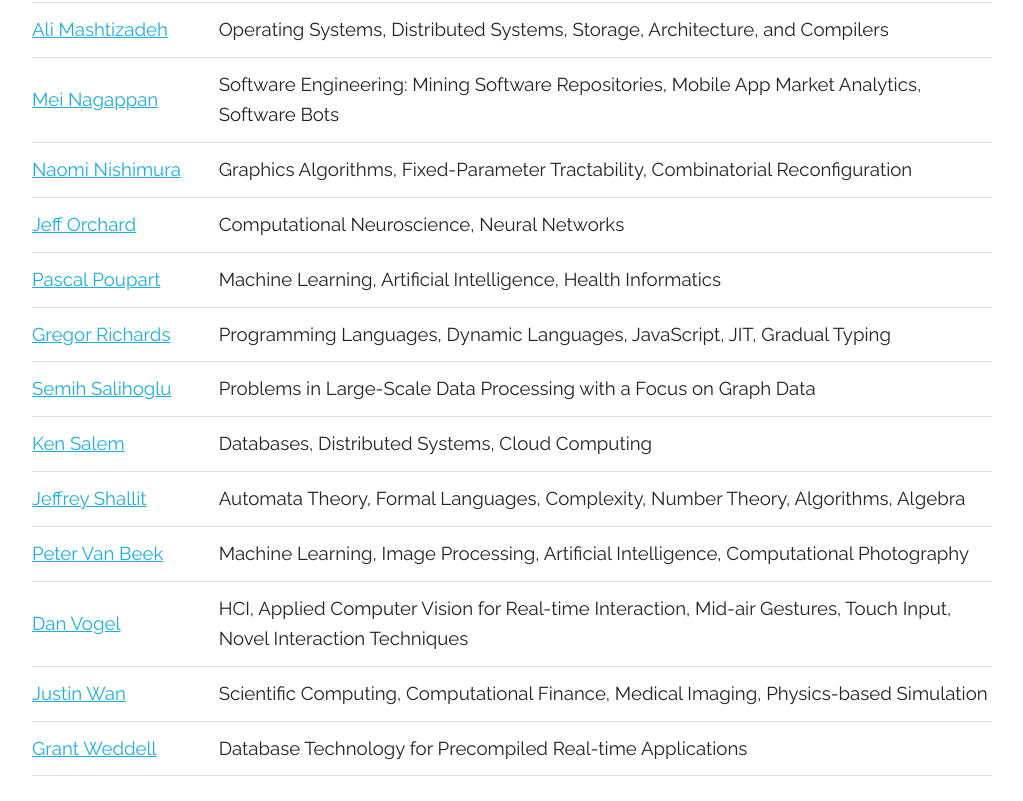
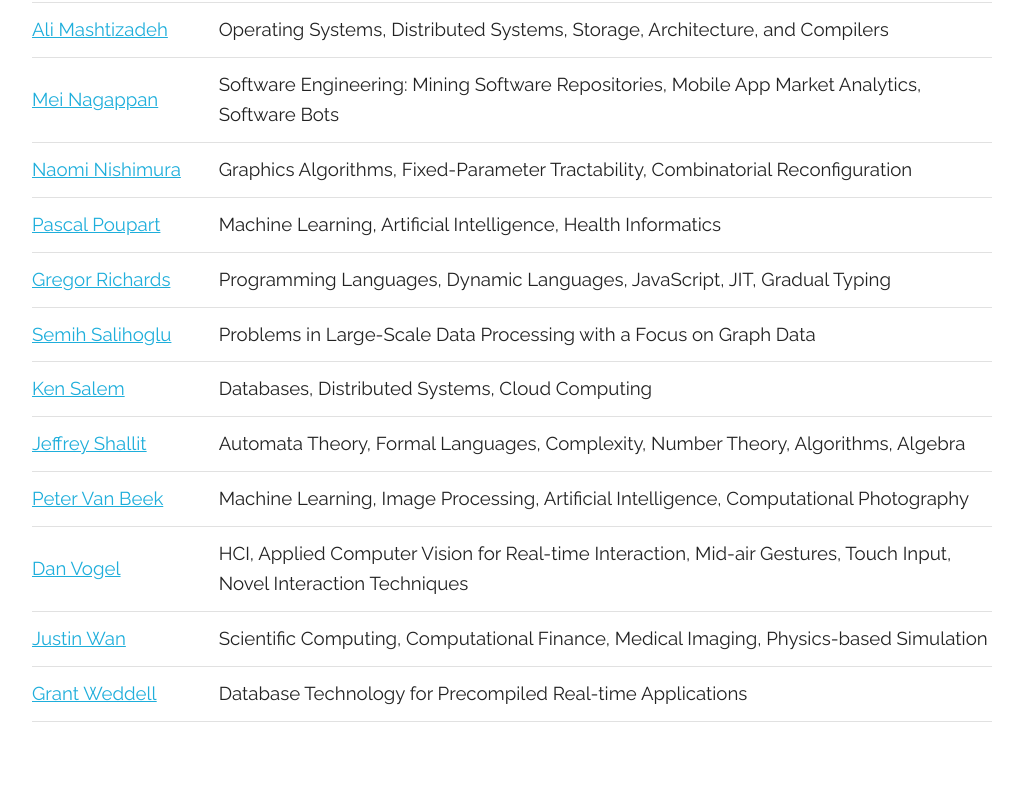
Before and after one commit to rcslab/grec-www, a plain HTML site: page index.html in a window 1280 px wide. Shown: the part 3852-4653 px from the top of the page, without its empty margins (128-1151 px from the left). After the commit the page ends 4599 px from the top, so only its background shows below. Drawn offline with Linux system fonts and the light colour scheme.

Commit message:
Jeff asked to be removed

```diff
--- a/index.html
+++ b/index.html
@@ -190,10 +190,6 @@ tell us why you have a keen interest in research on your personal statement.</p>
 <td>Graphics Algorithms, Fixed-Parameter Tractability, Combinatorial Reconfiguration</td>
 </tr>
 <tr>
-<td><a href="https://cs.uwaterloo.ca/~jorchard/">Jeff Orchard</a></td>
-<td>Computational Neuroscience, Neural Networks</td>
-</tr>
-<tr>
 <td><a href="https://cs.uwaterloo.ca/~ppoupart/">Pascal Poupart</a></td>
 <td>Machine Learning, Artificial Intelligence, Health Informatics</td>
 </tr>
```
Also changed, not shown: 1 other file.
